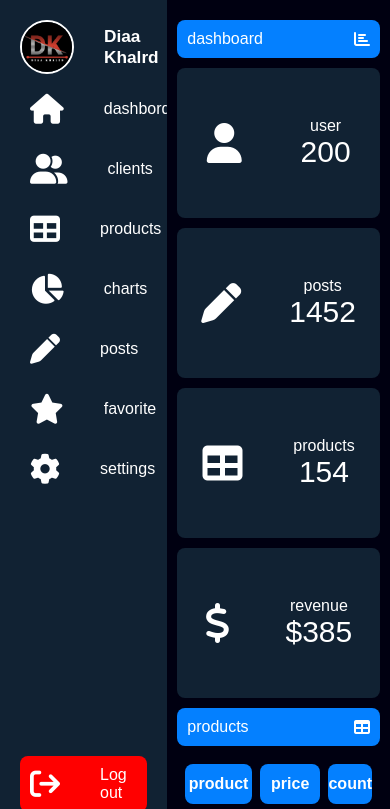
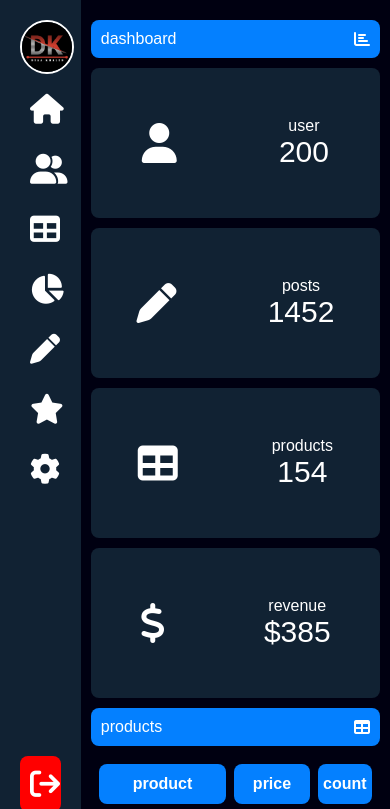
Before and after one commit to Diaa-Khaled-1/poject-2, a plain HTML site: page index.html in a window 390 px wide. In both pictures the pointer is over the element 40 px from the left and 442 px from the top of the page. Shown: the top 809 px of the page. Drawn offline with Linux system fonts and the light colour scheme.

Commit message:
Update style.css

```diff
--- a/style.css
+++ b/style.css
@@ -129,6 +129,11 @@ th{
 .price {
   background-color: green;
 }
+@media (max-width: 700px){
+  .menu:hover{
+    width: 55px;
+}
+}
 .count{
   background-color: gold;
   color: black;
```
